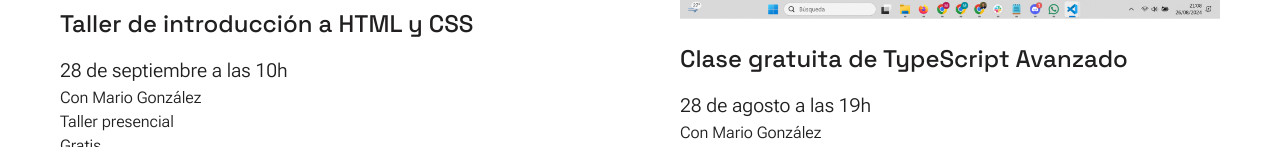
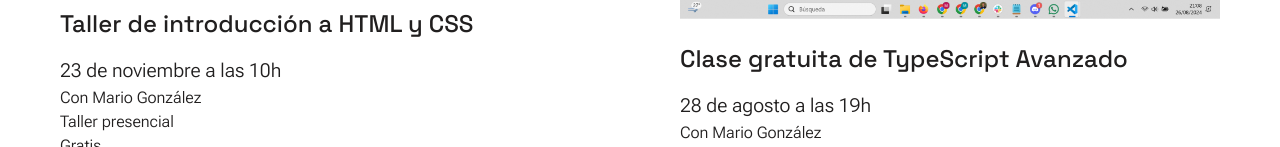
Before and after one commit to the-refactor-project/trp-web, a Next.js app: page /eventos in a window 1280 px wide. Shown: the part 569-716 px from the top of the page. Built offline with nearby package versions, Linux system fonts and the light colour scheme.

Commit message:
Add workshop

```diff
--- a/src/components/Events/Events.tsx
+++ b/src/components/Events/Events.tsx
@@ -9,7 +9,7 @@ const Events = (): React.ReactElement => {
         <li>
           <article className="event">
             <Link
-              href="https://www.meetup.com/es-ES/the-refactor-project-programando-juntos-as/events/303230760"
+              href="https://www.meetup.com/es-ES/the-refactor-project-programando-juntos-as/events/304503671/"
               target="_blank"
             >
               <Image
@@ -22,7 +22,7 @@ const Events = (): React.ReactElement => {
             </Link>
             <h2 className="event__name">Taller de introducción a HTML y CSS</h2>
             <div className="event__metadata">
-              <span className="event__date">28 de septiembre a las 10h</span>
+              <span className="event__date">23 de noviembre a las 10h</span>
               <span className="event__who">Con Mario González</span>
               <span className="event__type">Taller presencial</span>
               <span className="event__price">Gratis</span>
@@ -40,7 +40,7 @@ const Events = (): React.ReactElement => {
             </div>
             <div className="event__actions">
               <Link
-                href="https://www.meetup.com/es-ES/the-refactor-project-programando-juntos-as/events/303230760"
+                href="https://www.meetup.com/es-ES/the-refactor-project-programando-juntos-as/events/304503671/"
                 target="_blank"
                 className="button button--solid"
               >
```
Also changed, not shown: 1 other file (tests, documents, lock files or other folders).
